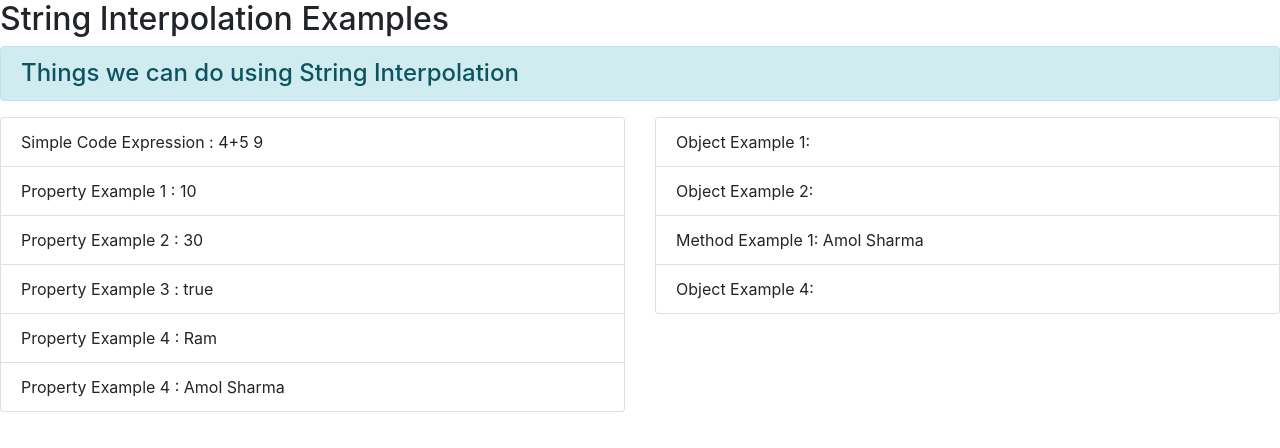
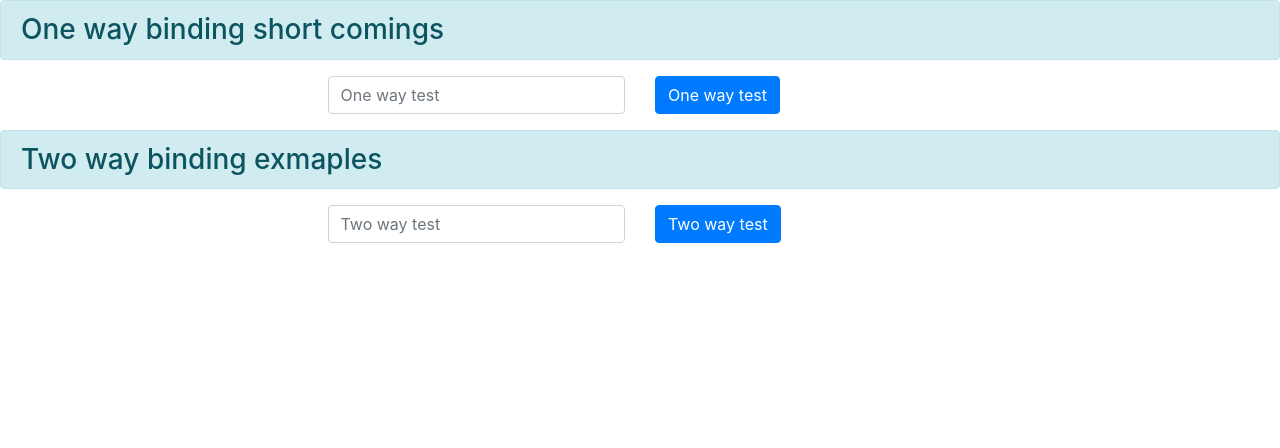
Before and after one commit to jrp1414/January2021App1, an Angular app: page / in a window 1280 px wide. Shown: the top 448 px of the page. Built offline with nearby package versions, Linux system fonts and the light colour scheme.

Commit message:
Data binding examples completed

```diff
--- a/src/app/app.component.html
+++ b/src/app/app.component.html
@@ -1 +1,4 @@
-<app-si></app-si>
+<!-- <app-si></app-si> -->
+<!-- <app-pb></app-pb> -->
+<!-- <app-eb></app-eb> -->
+<app-twb></app-twb>
--- /dev/null
+++ b/src/app/event-binding/event-binding.component.html
@@ -0,0 +1,15 @@
+<h3 class="alert alert-success">Event Binding Exmaples</h3>
+
+<!-- <div class="alert alert-info" (click)="Message = 'Hellow World'" >Click Event examples</div> -->
+<!-- <div class="alert alert-info" (click)="ClickExample()" (contextmenu)="message='Right click occurred'" >Click Event examples</div> -->
+<div class="alert alert-info" (click)="ClickExample()" (contextmenu)="RightClickExample($event)">Click Event examples
+</div>
+<div class="alert alert-info">
+    <div class="col-md-3">
+        <div class="form-group">
+            <!-- <input type="text" class="form-control" (keyup)="TextChanged($event)" > -->
+            <input type="text" class="form-control" (input)="TextChanged($event)" >
+        </div>
+    </div>
+</div>
+<div class="alert alert-danger">{{message}}</div>
--- /dev/null
+++ b/src/app/event-binding/event-binding.component.ts
@@ -0,0 +1,26 @@
+import { Component, OnInit } from '@angular/core';
+
+@Component({
+  selector: 'app-eb',
+  templateUrl: './event-binding.component.html',
+  styles: [
+  ]
+})
+export class EventBindingComponent  {
+  message:string="";
+  constructor() { }
+
+
+  ClickExample(){
+    this.message = "Click Event Occurred!";
+  }
+
+  RightClickExample(e:MouseEvent){
+    e.preventDefault();
+    this.message = "Right Click occured";
+  }
+
+  TextChanged(e){
+    this.message = e.target.value;
+  }
+}
--- /dev/null
+++ b/src/app/property-binding/property-binding.component.html
@@ -0,0 +1,6 @@
+<h3 class="alert alert-success">Property Binding Exmaples</h3>
+
+<!-- <img [src]="imageUrl" alt=""> -->
+<img src={{imageUrl}} alt="">
+
+<button type="button" class="btn btn-primary" [disabled]="disabledButton" >Sample Button</button>
--- /dev/null
+++ b/src/app/property-binding/property-binding.component.ts
@@ -0,0 +1,20 @@
+import { Component, OnInit } from '@angular/core';
+
+@Component({
+  selector: 'app-pb',
+  templateUrl: './property-binding.component.html',
+  styles: [
+  ]
+})
+export class PropertyBindingComponent {
+  imageUrl: string = "https://angular.io/assets/images/logos/angular/angular.png";
+  disabledButton: boolean = true;
+  constructor() {
+    setTimeout(() => {
+      this.disabledButton = false;
+      this.imageUrl = "https://angular.io/assets/images/logos/angular/angular_solidBlack.png";
+    }, 5000);
+  }
+
+
+}
--- a/src/app/string-interpolation/string-interpolation.component.html
+++ b/src/app/string-interpolation/string-interpolation.component.html
@@ -22,3 +22,17 @@
         </ul>
     </div>
 </div>
+
+<h4 class="alert alert-info">Things we cannot do using String Interpolation</h4>
+<div class="row">
+    <div class="col-md-6">
+        <ul class="list-group">
+            <li class="list-group-item">Cannot Create new objects inside string Interpolation Syntax </li>
+            <!--{{new Person()}} -->
+            <li class="list-group-item">Cannot write chained expressions </li>
+            <!--{{num1;num2}} -->
+            <li class="list-group-item">Cannot write comma seprate expressions </li>
+            <!--{{num1,num2}} -->
+        </ul>
+    </div>
+</div>
--- /dev/null
+++ b/src/app/twoway-binding/twoway-binding.component.html
@@ -0,0 +1,48 @@
+<h3 class="alert alert-info">One way binding short comings</h3>
+
+<div class="row">
+    <div class="col-md-3">
+        {{OneWayMessage}}
+    </div>
+    <div class="col-md-3">
+        <div class="form-group">
+            <input type="text" class="form-control" (input)="OneWayChange($event)" placeholder="One way test">
+        </div>
+    </div>
+    <div class="col-md-3">
+        <button type="button" class="btn btn-primary" (click)="OneWayTest()">One way test</button>
+    </div>
+</div>
+
+<!-- <h3 class="alert alert-info">Two way binding exmaples</h3>
+
+<div class="row">
+    <div class="col-md-3">
+        {{TwoWayMessage}}
+    </div>
+    <div class="col-md-3">
+        <div class="form-group">
+            <input type="text" class="form-control" [(ngModel)]="TwoWayMessage" placeholder="Two way test">
+        </div>
+    </div>
+    <div class="col-md-3">
+        <button type="button" class="btn btn-primary" (click)="TwoWayTest()">Two way test</button>
+    </div>
+</div> -->
+
+
+<h3 class="alert alert-info">Two way binding exmaples</h3>
+
+<div class="row">
+    <div class="col-md-3">
+        {{TwoWayMessage}}
+    </div>
+    <div class="col-md-3">
+        <div class="form-group">
+            <input type="text" class="form-control" [ngModel]="TwoWayMessage" (ngModelChange)="TwoWayChange($event)" placeholder="Two way test">
+        </div>
+    </div>
+    <div class="col-md-3">
+        <button type="button" class="btn btn-primary" (click)="TwoWayTest()">Two way test</button>
+    </div>
+</div>
--- /dev/null
+++ b/src/app/twoway-binding/twoway-binding.component.ts
@@ -0,0 +1,29 @@
+import { Component, OnInit } from '@angular/core';
+
+@Component({
+  selector: 'app-twb',
+  templateUrl: './twoway-binding.component.html',
+  styles: [
+  ]
+})
+export class TwowayBindingComponent {
+
+  constructor() { }
+
+  OneWayMessage:string="";
+  OneWayChange(e){
+    this.OneWayMessage = e.target.value;
+  }
+  OneWayTest(){
+    this.OneWayMessage = "One way test";
+  }
+
+  TwoWayMessage:string="";
+  TwoWayChange(e:string){
+    this.TwoWayMessage = e.toUpperCase();
+  }
+  TwoWayTest(){
+    this.TwoWayMessage = "Two way test";
+  }
+
+}
```
Also changed, not shown: src/app/app.module.ts (+9 -2 lines).
